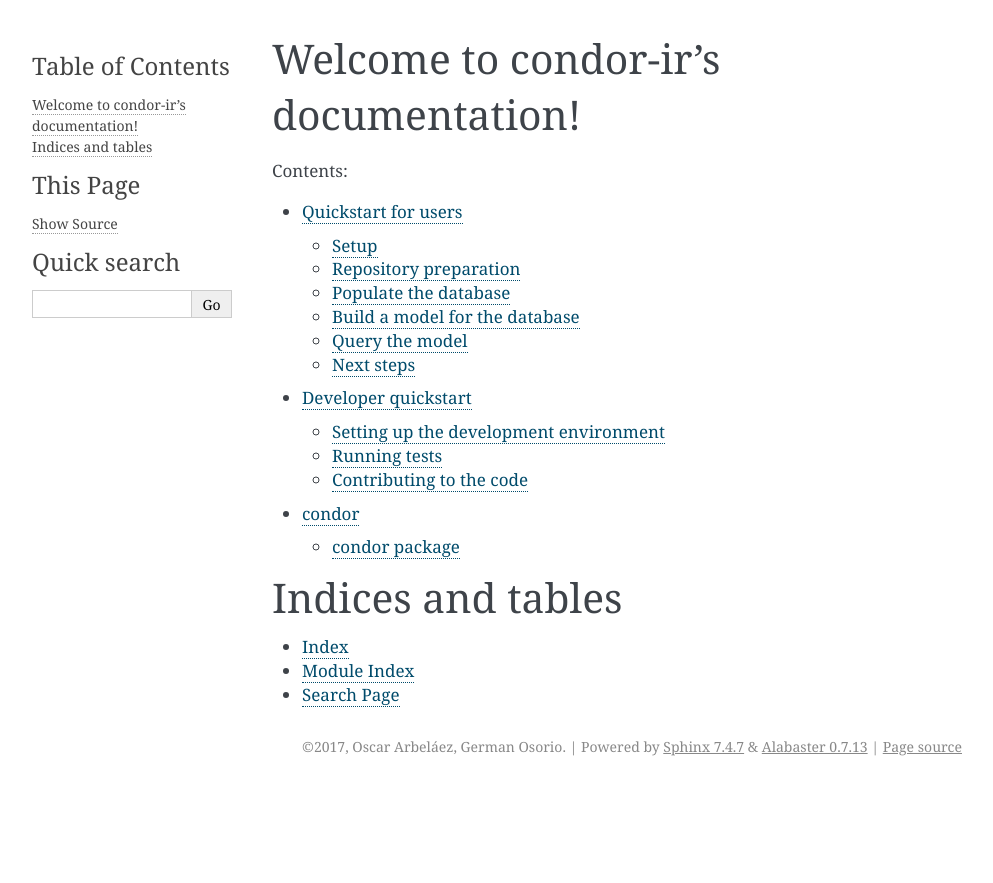
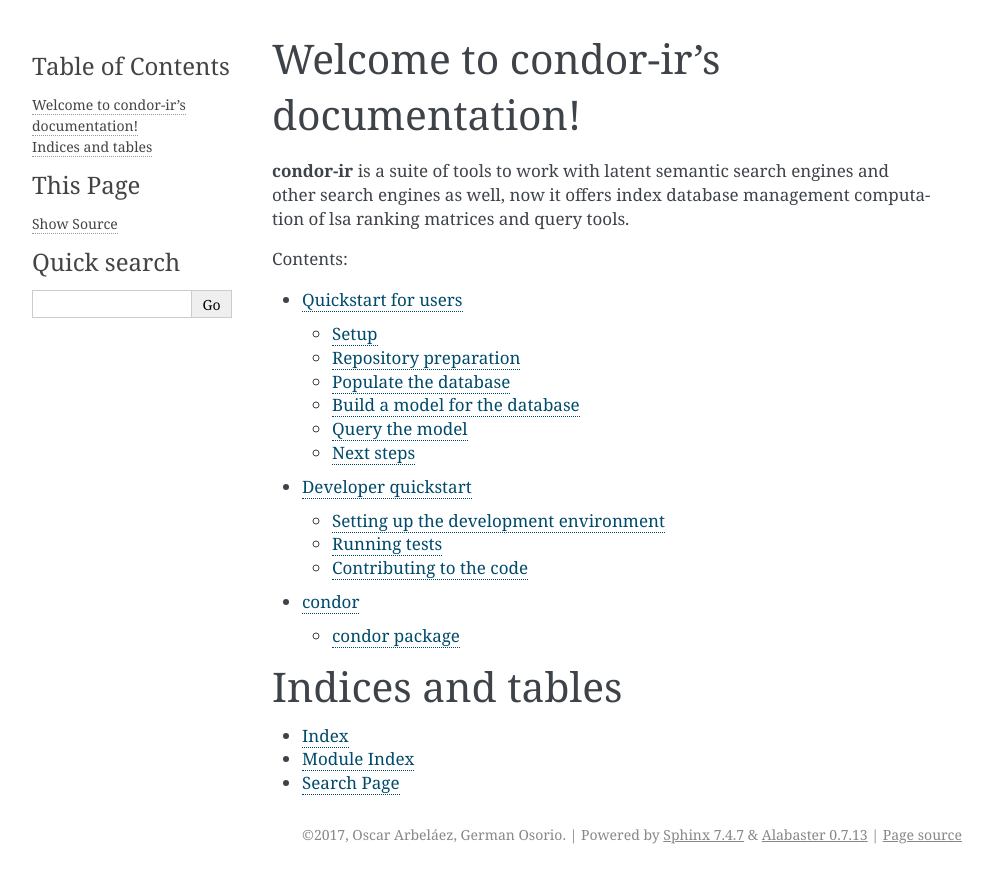
Before and after one commit to odarbelaeze/condor-ir, a Sphinx documentation site: the page built from docs/index.rst, in a window 1280 px wide. Shown: the top 883 px of the page, without its empty margins (148-1141 px from the left). Built offline with Sphinx 7.4.7, drawn with Linux system fonts in a browser that asks for light colours.

Commit message:
Adding old intro and CNAME

```diff
--- a/docs/index.rst
+++ b/docs/index.rst
@@ -5,6 +5,10 @@
 
 Welcome to condor-ir's documentation!
 =====================================
+
+**condor-ir** is a suite of tools to work with latent semantic search engines
+and other search engines as well, now it offers index database management
+computation of lsa ranking matrices and query tools.
 
 .. toctree::
    :maxdepth: 2
```
Also changed, not shown: 1 other file.
